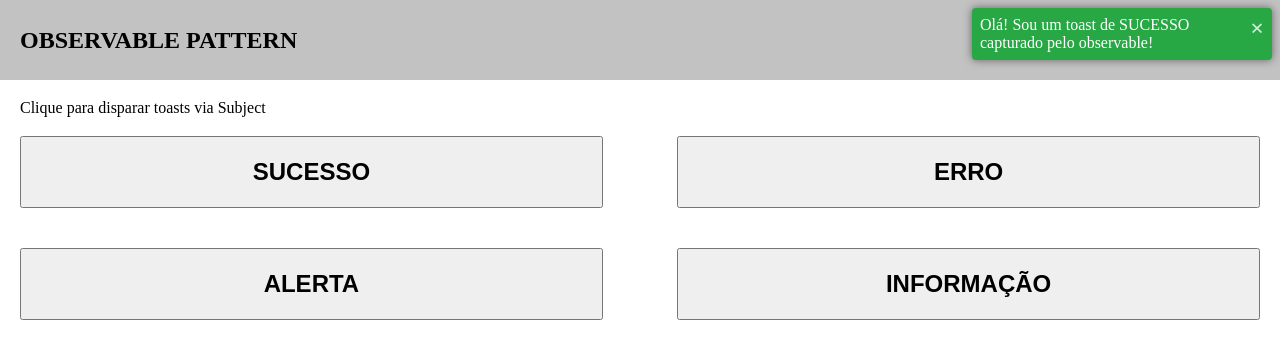
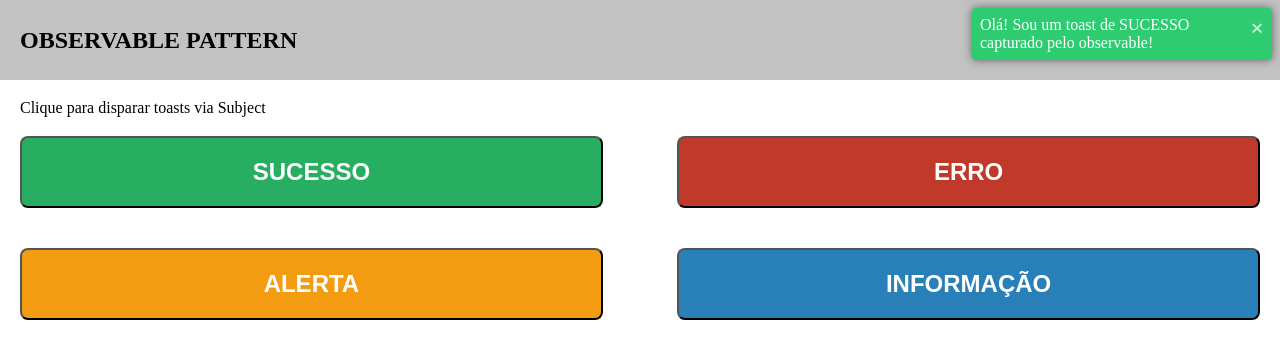
Before and after one commit to brunovbsilva/angular-observable-pattern, an Angular app: page /toast in a window 1280 px wide. Both pictures are taken after a click on the button "SUCESSO". Shown: the top 358 px of the page. Built offline with nearby package versions, Linux system fonts and the light colour scheme.

Commit message:
melhorias de layout

```diff
--- a/src/app/pages/exemples/toast/toast.component.scss
+++ b/src/app/pages/exemples/toast/toast.component.scss
@@ -15,11 +15,25 @@
     min-width: 200px;
     padding: 20px;
     margin-bottom: 40px;
+    border-radius: 8px;
+    color: #fff;
     font-size: 24px;
     font-weight: bold;
     text-wrap: nowrap;
     text-overflow: ellipsis;
     overflow: hidden;
+    &--success {
+      background-color: var(--accent-success);
+    }
+    &--danger {
+      background-color: var(--accent-danger);
+    }
+    &--warning {
+      background-color: var(--accent-warning);
+    }
+    &--info {
+      background-color: var(--accent-info);
+    }
   }
 }
 
--- /dev/null
+++ b/src/app/shared/components/toast/animations/enter-leave.animations.ts
@@ -0,0 +1,10 @@
+import { animate, state, style, transition, trigger } from "@angular/animations";
+
+export const enterLeaveAnimations = [
+  trigger('enter-leave', [
+    state('void', style({ transform: 'translateX(330px)' })),
+    state('*', style({ transform: 'translateX(0px)' })),
+    transition(":enter", [ animate('0.3s ease-in-out') ]),
+    transition(":leave", [ animate('0.2s ease-in-out') ])
+  ]),
+]
--- a/src/app/shared/components/toast/toast.component.html
+++ b/src/app/shared/components/toast/toast.component.html
@@ -1,5 +1,5 @@
 <div class="toast-list">
-  <div class="toast" *ngFor="let toast of toasts" [ngClass]="toast.getClass()">
+  <div class="toast" *ngFor="let toast of toasts" [ngClass]="toast.getClass()" [@enter-leave]>
     <div class="toast-message" [innerHTML]="toast.message"></div>
     <div class="toast-close" (click)="removeToast(toast)">&times;</div>
   </div>
--- a/src/app/shared/components/toast/toast.component.scss
+++ b/src/app/shared/components/toast/toast.component.scss
@@ -12,19 +12,19 @@
     display: flex;
     justify-content: space-between;
     &--success {
-      background-color: #28a745;
+      background-color: var(--primary-success);
       color: #fff;
     }
     &--danger {
-      background-color: #dc3545;
+      background-color: var(--primary-danger);
       color: #fff;
     }
     &--warning {
-      background-color: #ffc107;
+      background-color: var(--primary-warning);
       color: #fff;
     }
     &--info {
-      background-color: #17a2b8;
+      background-color: var(--primary-info);
       color: #fff;
     }
 
--- a/src/app/shared/components/toast/toast.component.ts
+++ b/src/app/shared/components/toast/toast.component.ts
@@ -2,11 +2,13 @@ import { Component, OnDestroy } from '@angular/core';
 import { Subscription } from 'rxjs';
 import { ToastService } from './service/toast.service';
 import { IToast } from './interfaces/toast.interface';
+import { enterLeaveAnimations } from './animations/enter-leave.animations';
 
 @Component({
   selector: 'app-toast',
   templateUrl: './toast.component.html',
-  styleUrls: ['./toast.component.scss']
+  styleUrls: ['./toast.component.scss'],
+  animations: [ enterLeaveAnimations ]
 })
 export class ToastComponent implements OnDestroy {
 
--- a/src/app/shared/shared.module.ts
+++ b/src/app/shared/shared.module.ts
@@ -2,6 +2,7 @@ import { NgModule } from "@angular/core";
 import { ToastComponent } from "./components/toast/toast.component";
 import { CommonModule } from "@angular/common";
 import { BrowserModule } from "@angular/platform-browser";
+import { BrowserAnimationsModule } from '@angular/platform-browser/animations';
 
 @NgModule({
   declarations: [
@@ -12,7 +13,8 @@ import { BrowserModule } from "@angular/platform-browser";
   ],
   imports: [
     CommonModule,
-    BrowserModule
+    BrowserModule,
+    BrowserAnimationsModule
   ]
 })
 export class SharedModule { }
--- a/src/styles.scss
+++ b/src/styles.scss
@@ -1,4 +1,16 @@
 /* You can add global styles to this file, and also import other style files */
+:root {
+  --primary-success: #2ecc71;
+  --primary-danger: #e74c3c;
+  --primary-warning: #f1c40f;
+  --primary-info: #3498db;
+
+  --accent-success: #27ae60;
+  --accent-danger: #c0392b;
+  --accent-warning: #f39c12;
+  --accent-info: #2980b9;
+}
+
 * {
   margin: 0;
   padding: 0;
```
